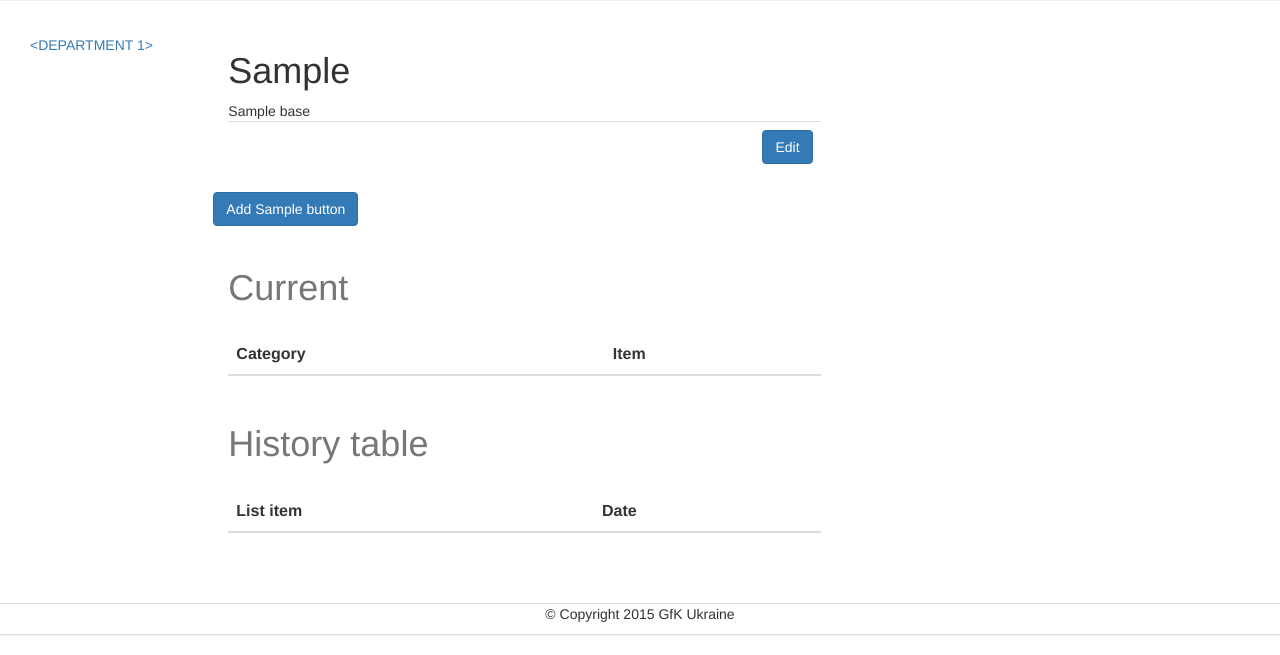
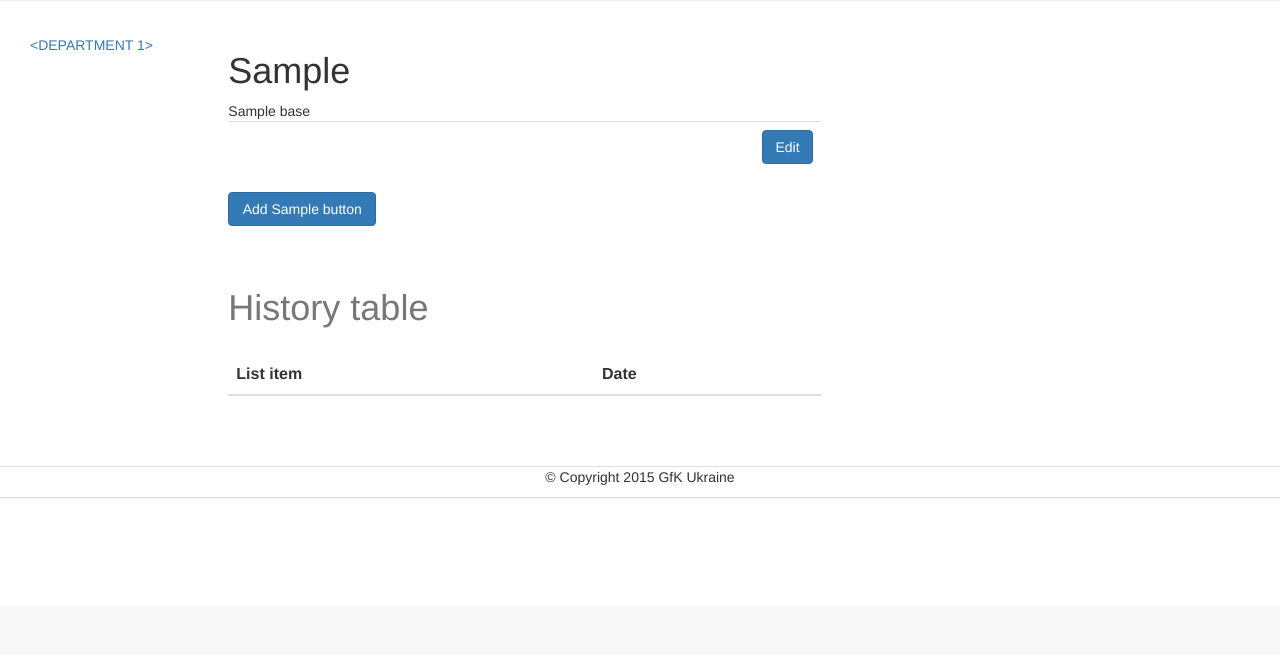
Before and after one commit to ansermak/equipment_flask, a Flask app: template app/templates/base_view.html in a window 1280 px wide. Shown: the part 194-849 px from the top of the page. After the commit the page ends 692 px from the top, so only its background shows below. Run offline with Flask 2, Linux system fonts and the light colour scheme; the template is opened without the code that fills it: most values are stand-ins (such as "Sample title", 1, 10 or a date in 2020); lists and menus that the app fills with data are empty; some libraries are stand-ins or nearby versions.

Commit message:
Remove unnecessary details in edit and view templates

```diff
--- a/app/templates/_entity_view.html
+++ b/app/templates/_entity_view.html
@@ -14,12 +14,11 @@
 
 </div>
 </div>
+<div class="row">
 {% for button in data.buttons %}
-<div class="row">
-<form action="{{data.buttons[button]}}" method="post">
-    <input type="hidden" name="location" class="current_url"/>
-    <input class="btn btn-primary" type="submit" name="{{button}}" value="Add {{button}}"/>
-
-  </form>
+    <form action="{{data.buttons[button]}}" method="post" class="col-xs-5 col-sm-3 col-md-2">
+        <input type="hidden" name="location" class="current_url"/>
+        <input class="btn btn-primary btn-block" type="submit" name="{{button}}" value="Add {{button}}"/>
+    </form>
+{% endfor %}
 </div>
-{% endfor %}
--- a/app/templates/base_view.html
+++ b/app/templates/base_view.html
@@ -62,13 +62,6 @@
             <div class="row">
                 <div class="col-md-7">
                     <table class="table table-hover">
-                    <caption><h1 class="">Current<h1></caption>
-                    <thead>
-                    <tr>
-                      <th>Category</th>
-                      <th>Item</th>
-                    </tr>
-                    </thead>
                     <tbody>
                         {% for elem in data['_base_data'].order %}
                         {% if data.blocks[elem] %}
```
Also changed, not shown: app/templates/_entity_edit.html (+0 -9 lines).
